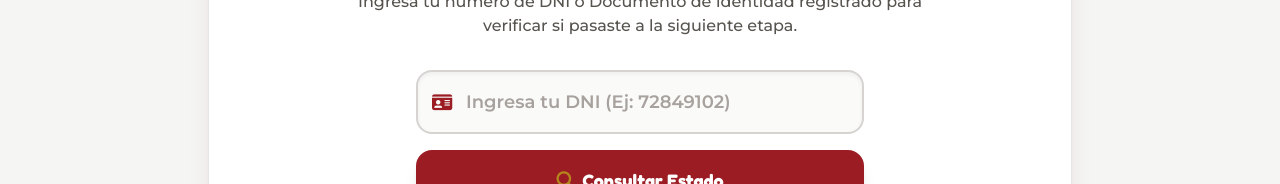
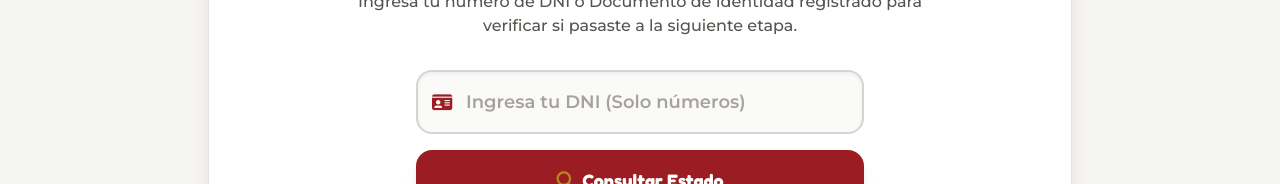
Before and after one commit to danielherrera99/voluntarios-web, a React (Vite) app: page / in a window 1280 px wide. Shown: the part 530-714 px from the top of the page. Built offline with nearby package versions, Linux system fonts and the light colour scheme; no server answers.

Commit message:
feat: restrict DNI input to only accept numeric characters

```diff
--- a/src/pages/ConsultaVoluntariado.jsx
+++ b/src/pages/ConsultaVoluntariado.jsx
@@ -259,11 +259,13 @@ export default function ConsultaVoluntariado() {
               <input
                 type="text"
                 id="dniInput"
-                placeholder="Ingresa tu DNI (Ej: 72849102)"
-                maxLength="12"
+                inputMode="numeric"
+                pattern="[0-9]*"
+                placeholder="Ingresa tu DNI (Solo números)"
+                maxLength="9"
                 required
                 value={dniInput}
-                onChange={(e) => setDniInput(e.target.value)}
+                onChange={(e) => setDniInput(e.target.value.replace(/\D/g, ''))}
                 className="w-full pl-12 pr-4 py-4 bg-stone-50 border-2 border-stone-300 rounded-2xl text-stone-900 placeholder-stone-400 focus:outline-none focus:border-diocesis-red focus:bg-white transition text-base md:text-lg font-semibold shadow-inner"
               />
             </div>
```
